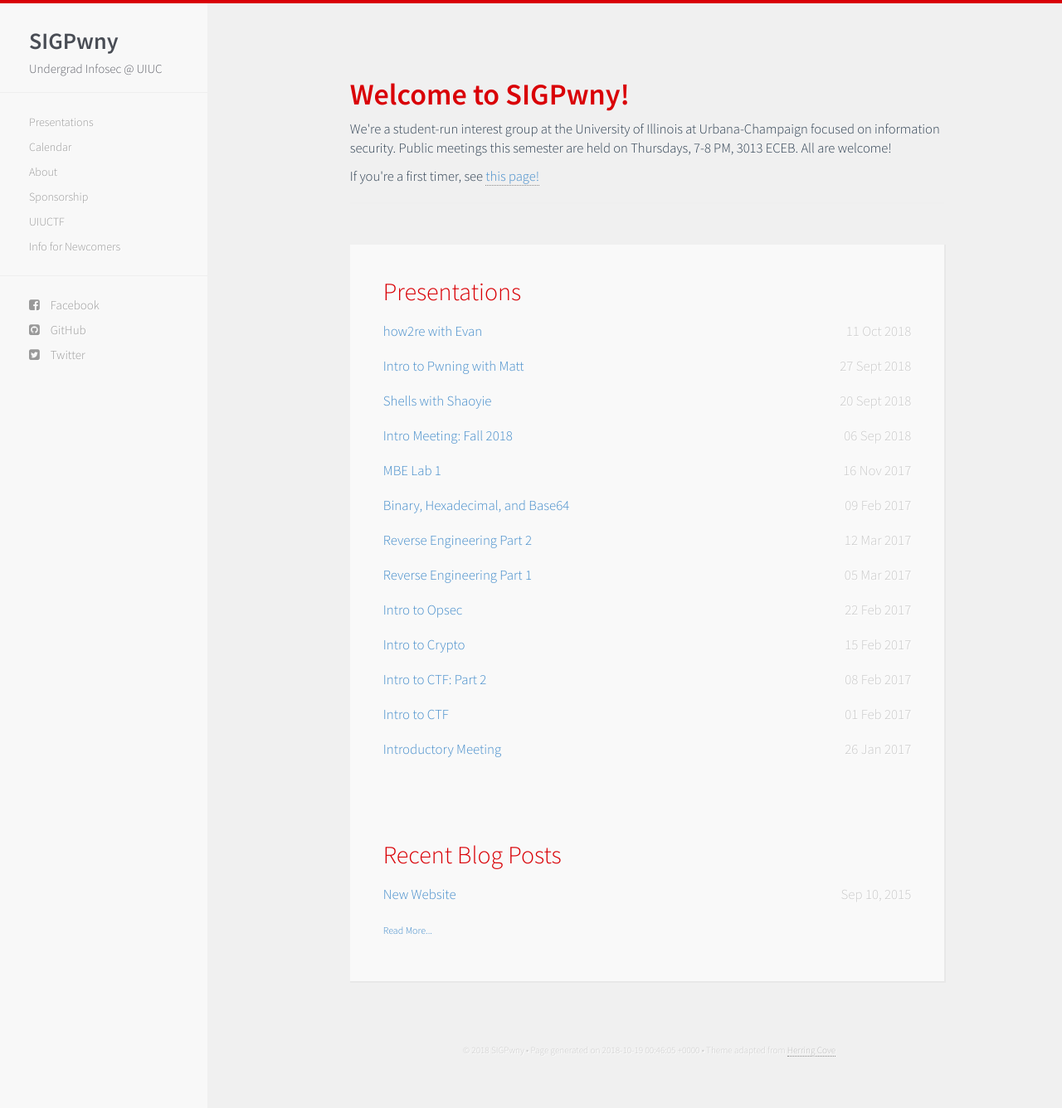
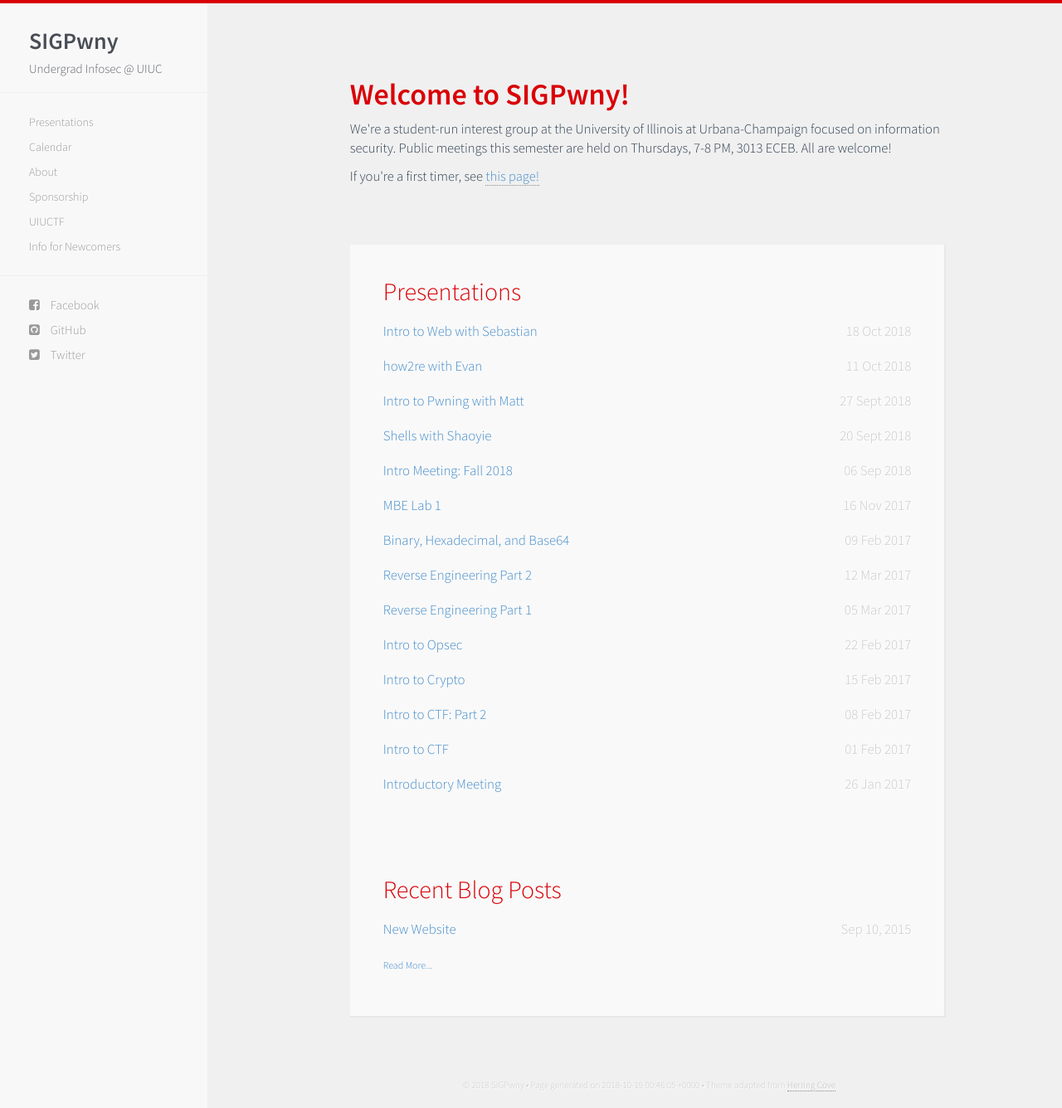
Before and after one commit to sigpwny/sigpwny.github.io-archive, a Jekyll site: the page built from index.html, in a window 1280 px wide and 1336 px high. Shown: the whole window at 83% size. Built offline with Jekyll 4.4.1, drawn with Linux system fonts in a browser that asks for light colours; nearby versions of some CDN libraries.

Commit message:
automated

```diff
--- a/_includes/presentations.html
+++ b/_includes/presentations.html
@@ -12,6 +12,10 @@
 -->
 
 		<!-- new member task: add all of these -->
+    <li><span>
+      <a href = https://docs.google.com/presentation/d/1lfig510fj-bVjbFUNwhwPke2G8ktskUp5e_Q3Df2Vf8/edit?usp=sharing">Intro to Web with Sebastian</a>
+      <time class="pull-right post-list">18 Oct 2018</time>
+    </span></li>
 		<li><span>
 			<a href="https://drive.google.com/file/d/1gurpqZch4aER_x08tXD3mNOBzNdXa7LG/view?usp=sharing">how2re with Evan</a>
 			<time class="pull-right post-list">11 Oct 2018</time>
```
